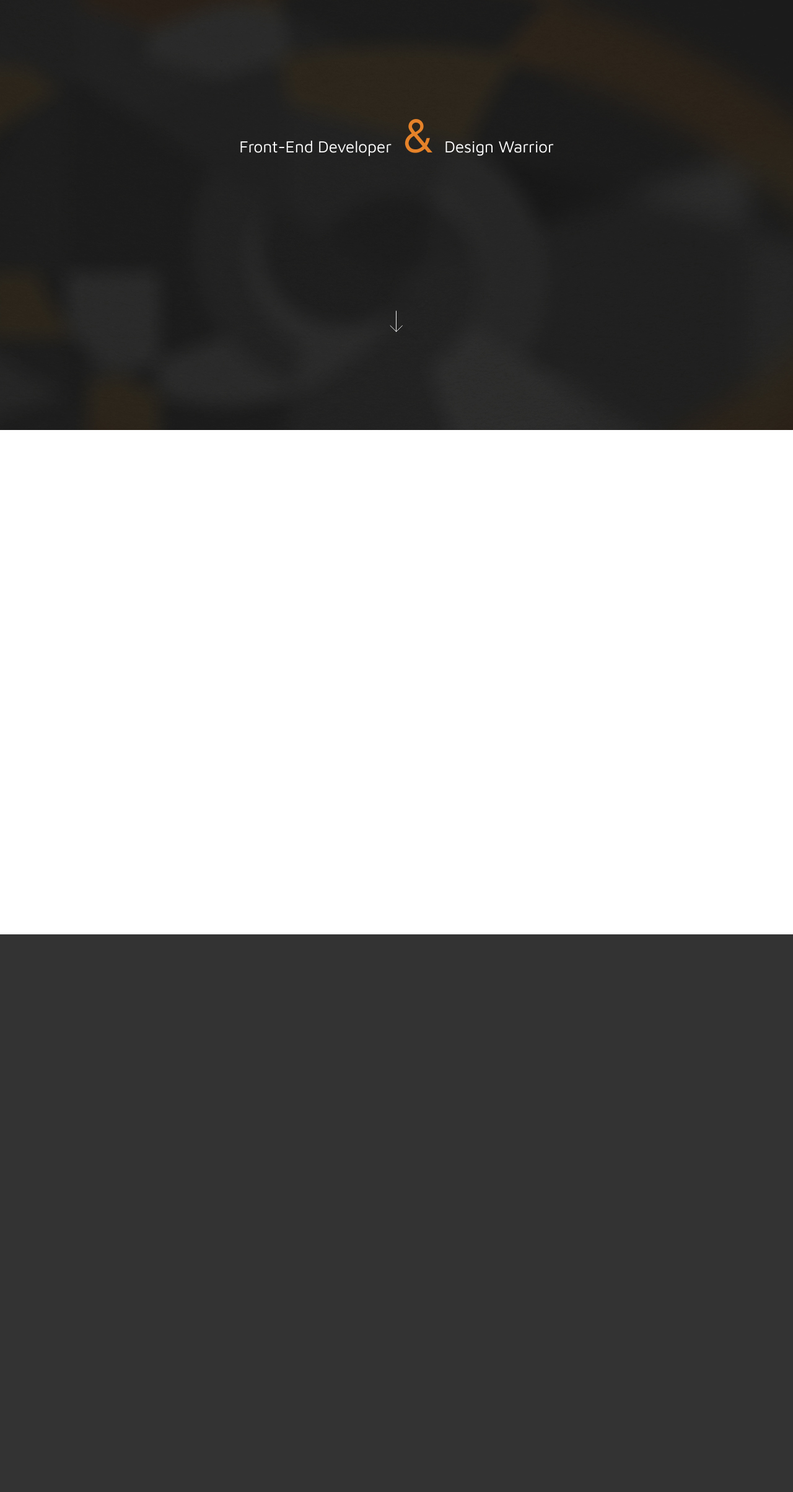
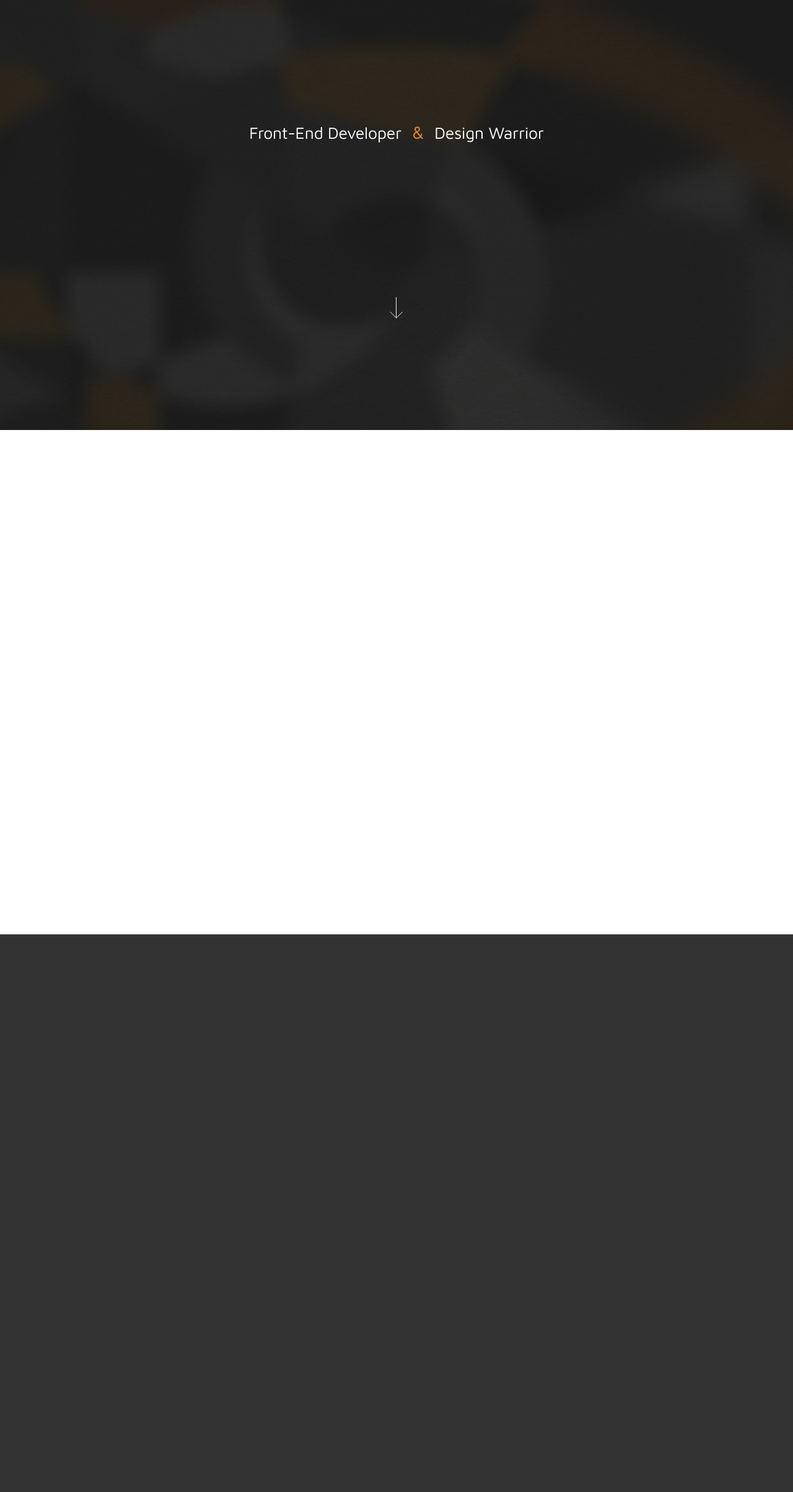
Before and after one commit to jgollner/jgollner.github.io, a Jekyll site: the page built from index.html, in a window 1280 px wide. Shown: the whole page at 62% size. Built offline with Jekyll 4.4.1, drawn with Linux system fonts in a browser that asks for light colours; some web fonts are replaced; Markdown is read by kramdown in place of the engine named in the settings.

Commit message:
smalller

```diff
--- a/css/general.css
+++ b/css/general.css
@@ -66,7 +66,7 @@ h2 {
 b {
 	font-family: 'Maven Pro', sans-serif;
 	font-weight: 400;
-	font-size: 60pt;
+	font-size: 22pt;
 	text-align: center;
 	letter-spacing: -.01em;
 	color:#e58229;
```
